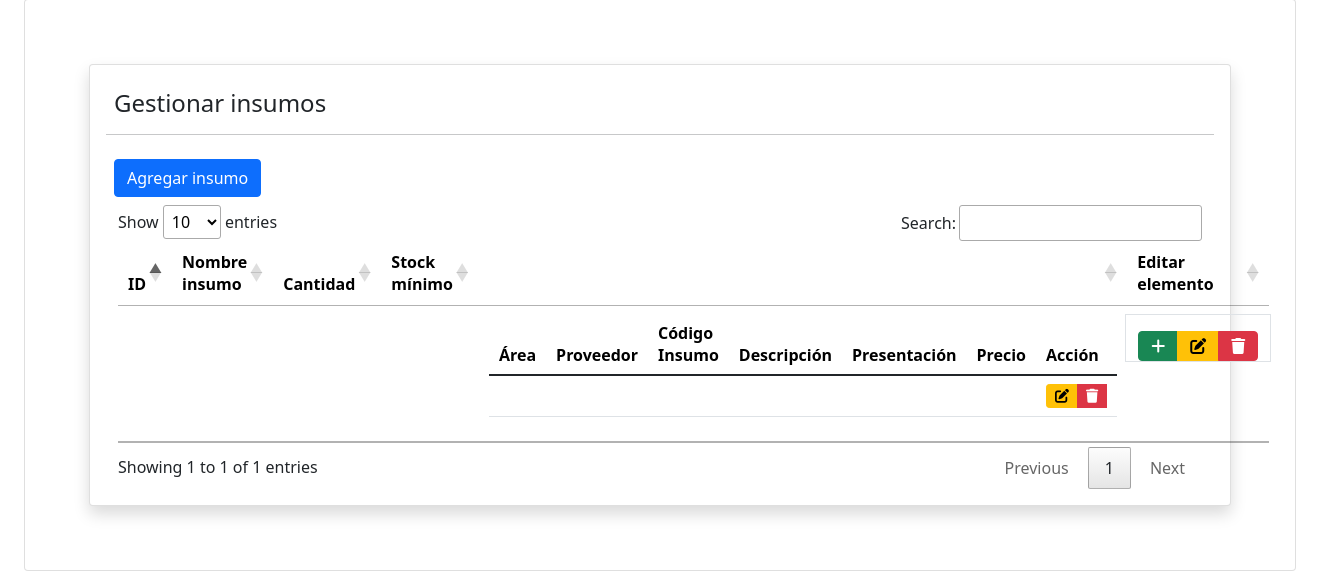
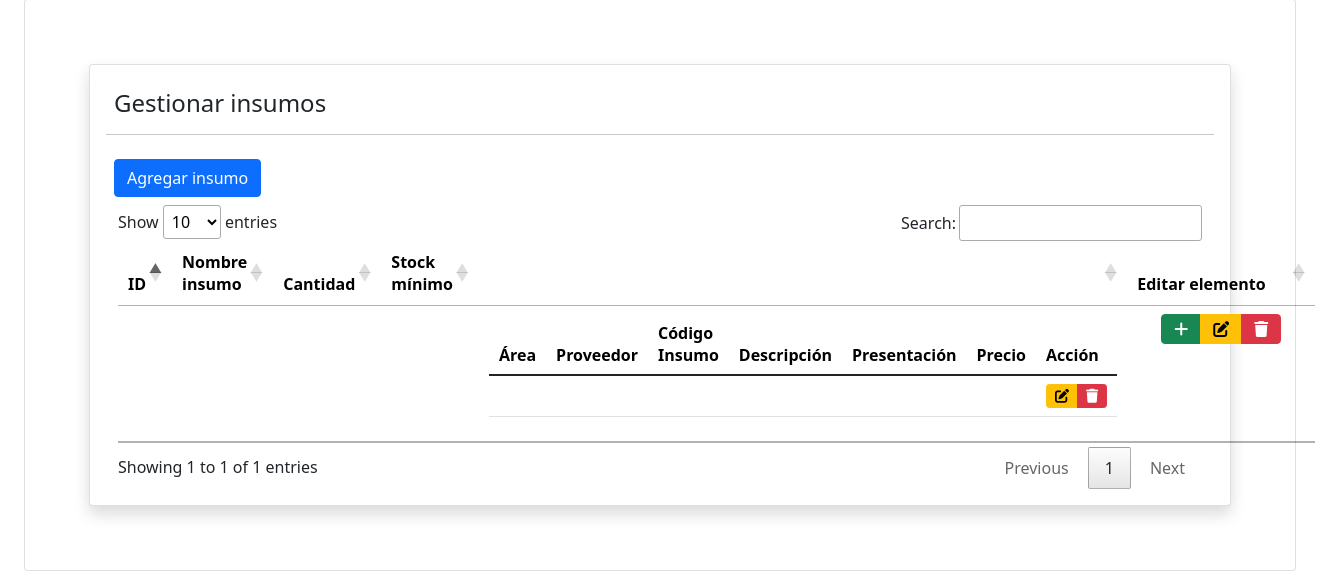
Before and after one commit to xatomen/SGSIVetLab, a PHP site: page /SGSIVetLab/public/admin/mantener_insumos.php in a window 1320 px wide. Shown: the part 1163-1746 px from the top of the page. Run offline with PHP 8.4, Linux system fonts and the light colour scheme; tables that the repository leaves empty or names only in its code hold one stand-in row (values such as "Sample post"); data that the repository does not hold is empty; some libraries are stand-ins or nearby versions.

Commit message:
Se mejora el diseño del formulario de insumos al ajustar márgenes y eliminar bordes innecesarios.

```diff
--- a/public/admin/mantener_insumos.php
+++ b/public/admin/mantener_insumos.php
@@ -397,7 +397,7 @@
         </button>
     </div>
 
-    <table id="tablaInsumos" class="table">
+    <table id="tablaInsumos" class="table ">
         <thead>
             <tr>
                 <th>ID</th>
@@ -457,8 +457,8 @@
                                             <button type="submit" name="accion_insumo_proveedor" value="Eliminar" class="btn btn-danger btn-sm">
                                               <i class="fas fa-trash"></i> <!-- Ícono de basurero -->
                                             </button>
-                                            <input type="hidden" name="txtIDProvee" value="<?php echo $provee['ID_Provee']; ?>">
                                         </div>
+                                        <input type="hidden" name="txtIDProvee" value="<?php echo $provee['ID_Provee']; ?>">
                                     </form>
                                     <!-- Modal para editar insumo proveedor -->
                                     <div class="modal fade" id="editarInsumoProveedorModal<?php echo $provee['ID_Provee']?>" tabindex="-1" aria-labelledby="editarInsumoProveedorModalLabel" aria-hidden="true">
@@ -518,12 +518,11 @@
                 </td>
                 <td>
                     <form method="POST">
-                        <div class="row border">
-                            <div class="col">
-                                <div class="row m-1"><input type="hidden" name="txtID" id="txtID"></input></div>
-                                <div class="row m-1"><input type="hidden" name="txtNombreEditar" id="txtNombreEditar" value="<?php echo $insumo['Nombre'] ?>"></input></div>
-                                <div class="row m-1"><input type="hidden" name="txtStockMinimoEditar" id="txtStockMinimoEditar" value="<?php echo $insumo['Stock_minimo'] ?>"></input></div>
-                                <div class="row">
+                        <div class="row m-0">
+                                <input type="hidden" name="txtID" id="txtID"></input>
+                                <input type="hidden" name="txtNombreEditar" id="txtNombreEditar" value="<?php echo $insumo['Nombre'] ?>"></input>
+                                <input type="hidden" name="txtStockMinimoEditar" id="txtStockMinimoEditar" value="<?php echo $insumo['Stock_minimo'] ?>"></input>
+                                <div class="row m-0">
                                   <div class="btn-group" role="group">
                                       <!-- Botón para abrir el modal de agregar proveedor -->
                                       <button type="button" class="btn btn-success" data-bs-toggle="modal" data-bs-target="#agregarProveedorModal"
@@ -542,8 +541,7 @@
                                       </button>
                                   </div>
                                 </div>
-                            </div>
-                        </div>
+                          </div>
                     </form>
                 </td>
             </tr>
```
